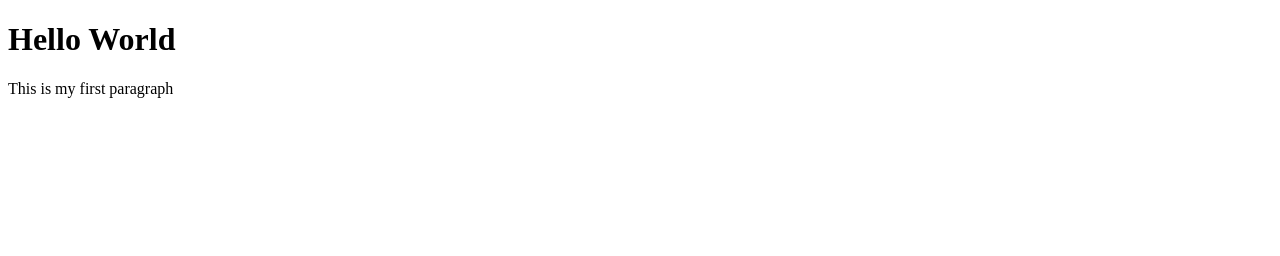
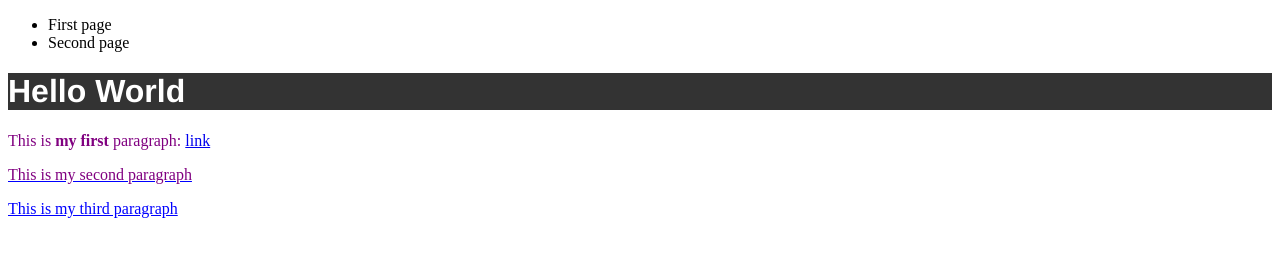
Before and after one commit to wmy2022513/webdev_lab, a plain HTML site: page index.html in a window 1280 px wide. Drawn offline with Linux system fonts and the light colour scheme.

Commit message:
css, css ref ,nav header adding

```diff
--- /dev/null
+++ b/css/style.css
@@ -0,0 +1,16 @@
+
+h1 {
+    font-family: 'Helvetica';
+    color: white;
+    background-color: #333; /* dark gray */
+    }
+.underline{
+    text-decoration: underline;
+    text-decoration-color:blue;
+}
+.blued{
+    color:blue;
+}
+p{
+    color: purple;
+}
--- a/index.html
+++ b/index.html
@@ -1,10 +1,22 @@
 <!DOCTYPE html>
 <html>
     <head>
+        <meta charset="utf-8">
+        <link rel="stylesheet" href="css/style.css">
         <title>Hello World!</title>
     </head>
     <body>
+        <header>
+            <nav>
+                <ul>
+                    <li>First page</li>
+                    <li>Second page</li>
+                </ul>
+            </nav>
+        </header>
         <h1>Hello World</h1>
-        <p>This is my first paragraph</p>
+        <p>This is <strong>my first</strong> paragraph: <a href="#3rdpar">link</a></p>
+        <p class="underline">This is my second paragraph</p>
+        <p id="3rdpar" class="blued underline">This is my third paragraph</p>
     </body>
 </html>
```
